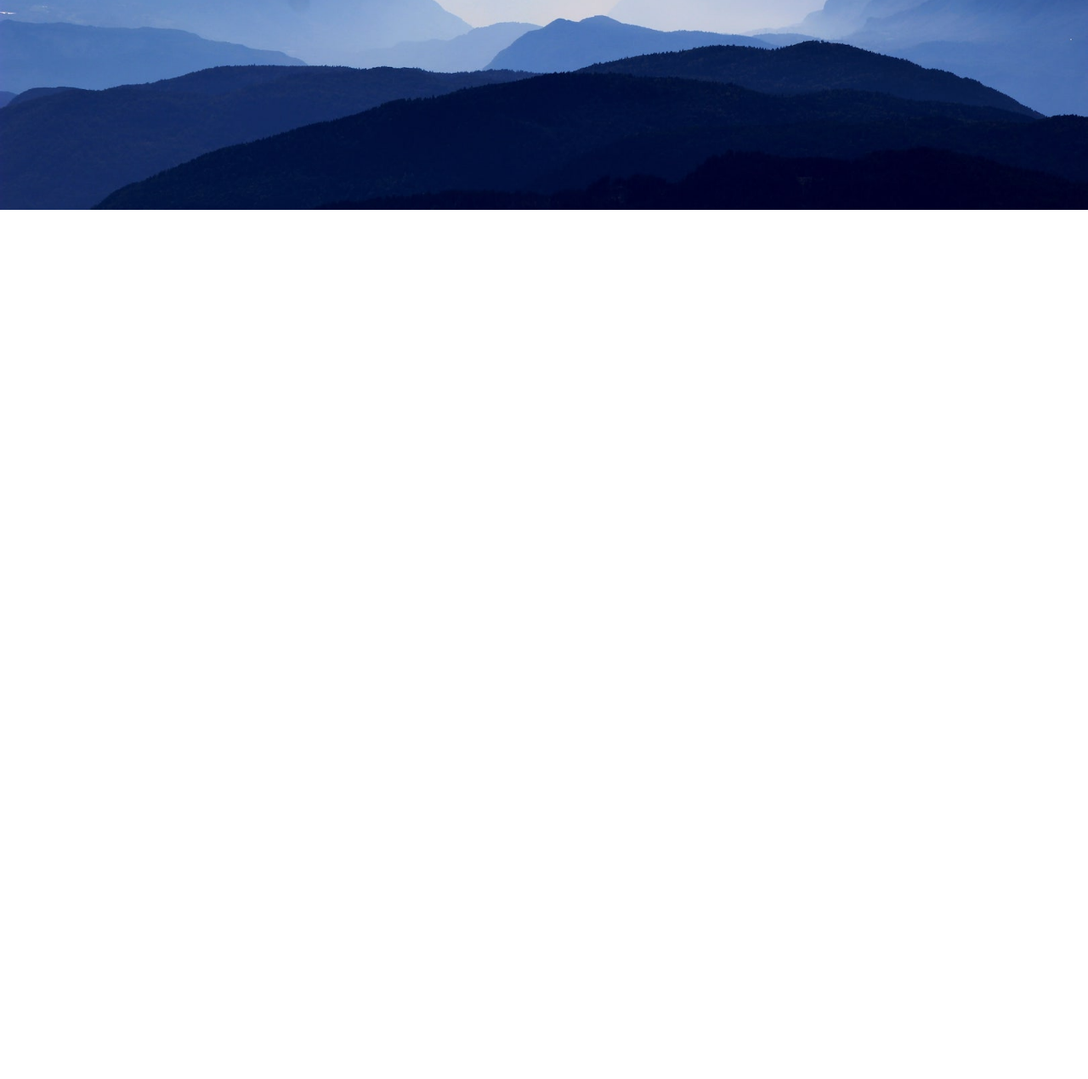
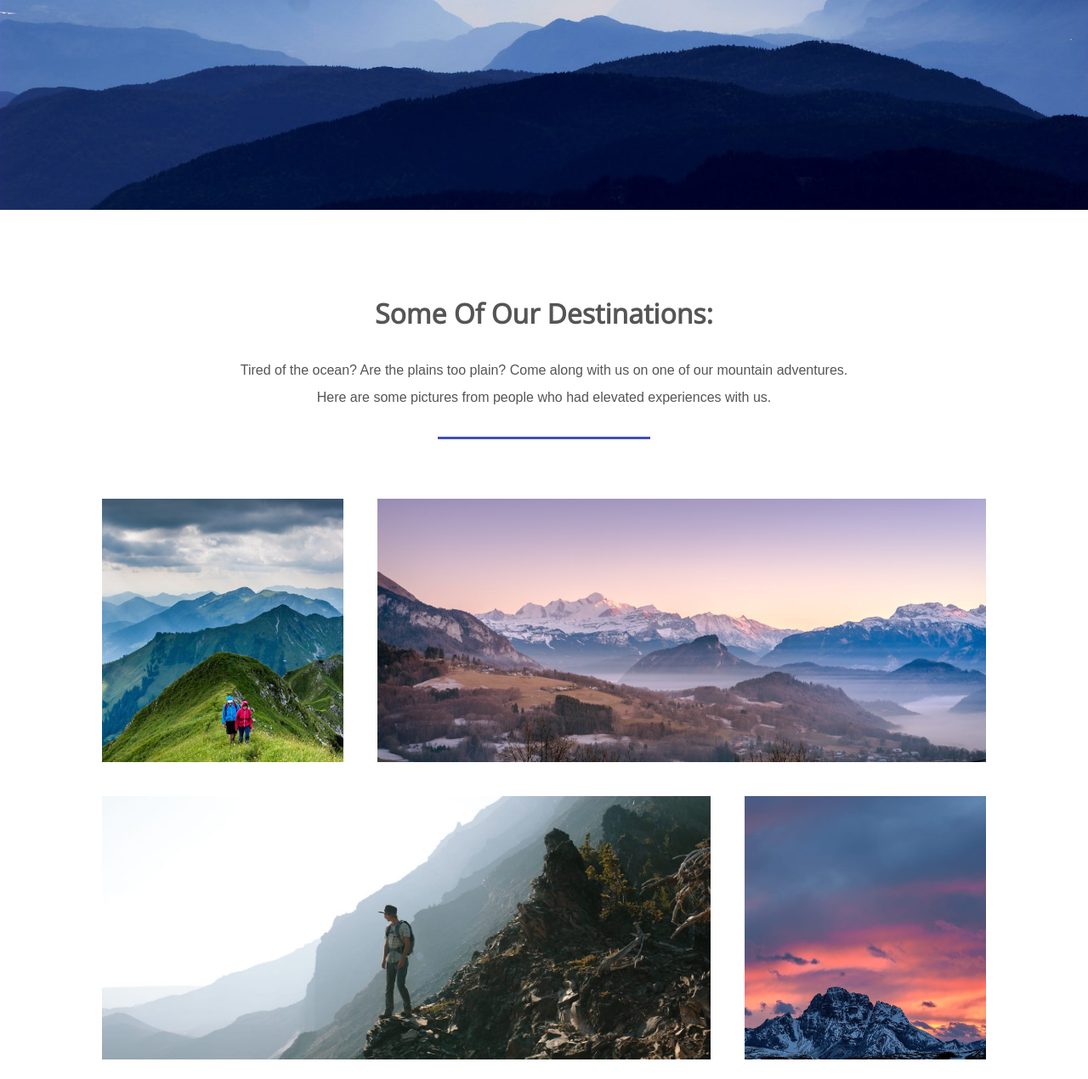
Before and after one commit to ruxiang05/Startup-Page, a plain HTML site: page index.html in a window 1280 px wide. Shown: the part 553-1823 px from the top of the page at 85% size. Before the commit the page ends 800 px from the top, so only its background shows below. Drawn offline with nearby package versions, Linux system fonts and the light colour scheme.

Commit message:
Add destinations section

```diff
--- a/assets/css/styles.css
+++ b/assets/css/styles.css
@@ -11,7 +11,8 @@ html {
     color: #555;
 }
 
-nav {
+nav,
+ul {
     list-style: none;
 }
 
@@ -39,6 +40,36 @@ section {
     flex-direction: column;
     align-items: center;
     padding: 100px;
+}
+
+.grid {
+    width: 100%;
+    display: flex;
+    flex-wrap: wrap;
+    justify-content: center;
+}
+
+hr {
+    width: 250px;
+    border: none;
+    height: 3px;
+    background-color: #3f51b5;
+    margin-bottom: 50px;
+}
+
+section h3.title {
+    text-transform: capitalize;
+    font: bold 32px "Open Sans", sans-serif;
+    margin-bottom: 30px;
+    text-align: center;
+}
+
+section p {
+    max-width: 775px;
+    line-height: 2;
+    padding: 0 20px;
+    text-align: center;
+    margin-bottom: 30px;
 }
 
 /* Header Styles */
@@ -121,3 +152,21 @@ header nav li {
         margin: 0;
     }
 }
+
+/* Destination Section */
+
+.destinations .grid li {
+    height: 350px;
+    padding: 20px;
+    background-clip: content-box;
+    background-size: cover;
+    background-position: center;
+}
+
+.destinations .grid li.small {
+    flex-basis: 30%;
+}
+
+.destinations .grid li.large {
+    flex-basis: 70%;
+}
--- a/index.html
+++ b/index.html
@@ -20,7 +20,7 @@
   </header>
 
   <section class="hero">
-      <div class="background-image" style="background-image:url(assets/img/main.jpg)"></div>
+      <div class="background-image" style="background-image:url(assets/img/main.jpg);"></div>
       <div class="hero-content-area">
         <h1>Mountain Travel</h1>
         <h3>Unmissable Adventure Tours Around The World</h3>
@@ -28,5 +28,18 @@
       </div>
   </section>
 
+  <section class="destinations">
+    <h3 class="title">Some of our destinations:</h3>
+    <p>Tired of the ocean? Are the plains too plain? Come along with us on one of our mountain adventures.
+    Here are some pictures from people who had elevated experiences with us.</p>
+    <hr />
+    <ul class="grid">
+      <li class="small" style="background-image:url(assets/img/mountain1.jpg);"></li>
+      <li class="large" style="background-image:url(assets/img/mountain2.jpg);"></li>
+      <li class="large" style="background-image:url(assets/img/mountain3.jpg);"></li>
+      <li class="small" style="background-image:url(assets/img/mountain4.jpg);"></li>
+    </ul>
+  </section>
+
 </body>
 </html>
```
